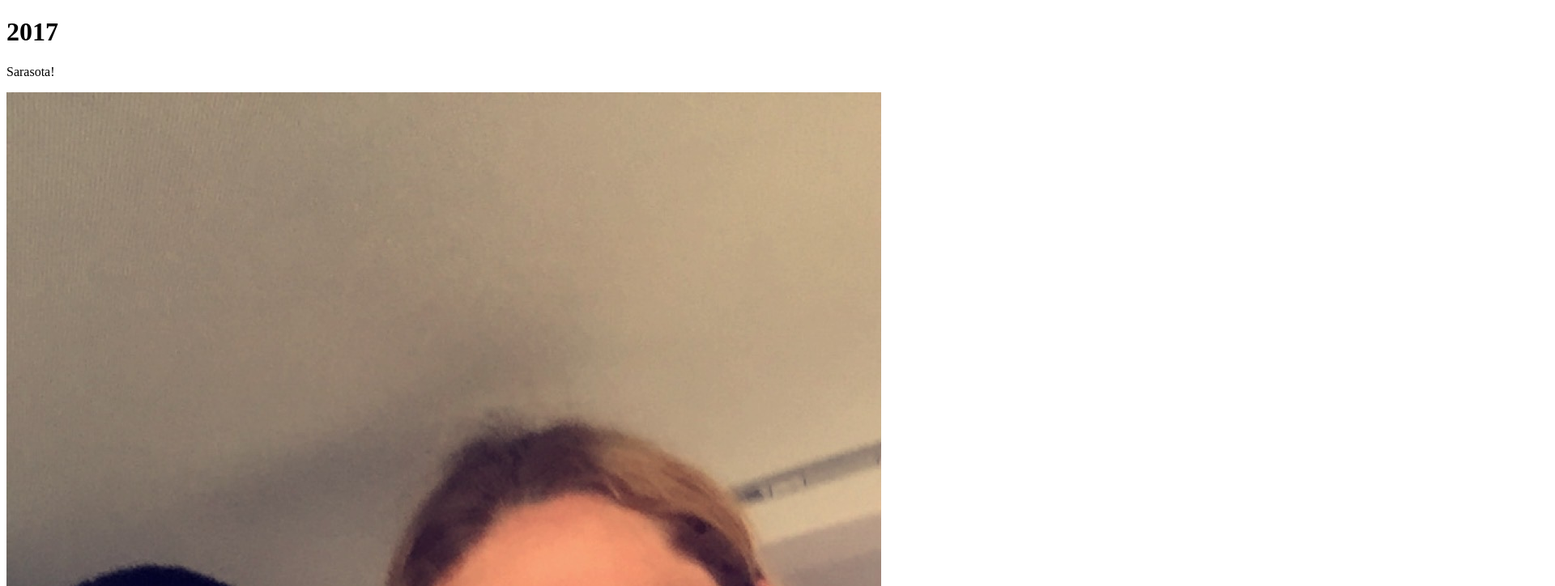
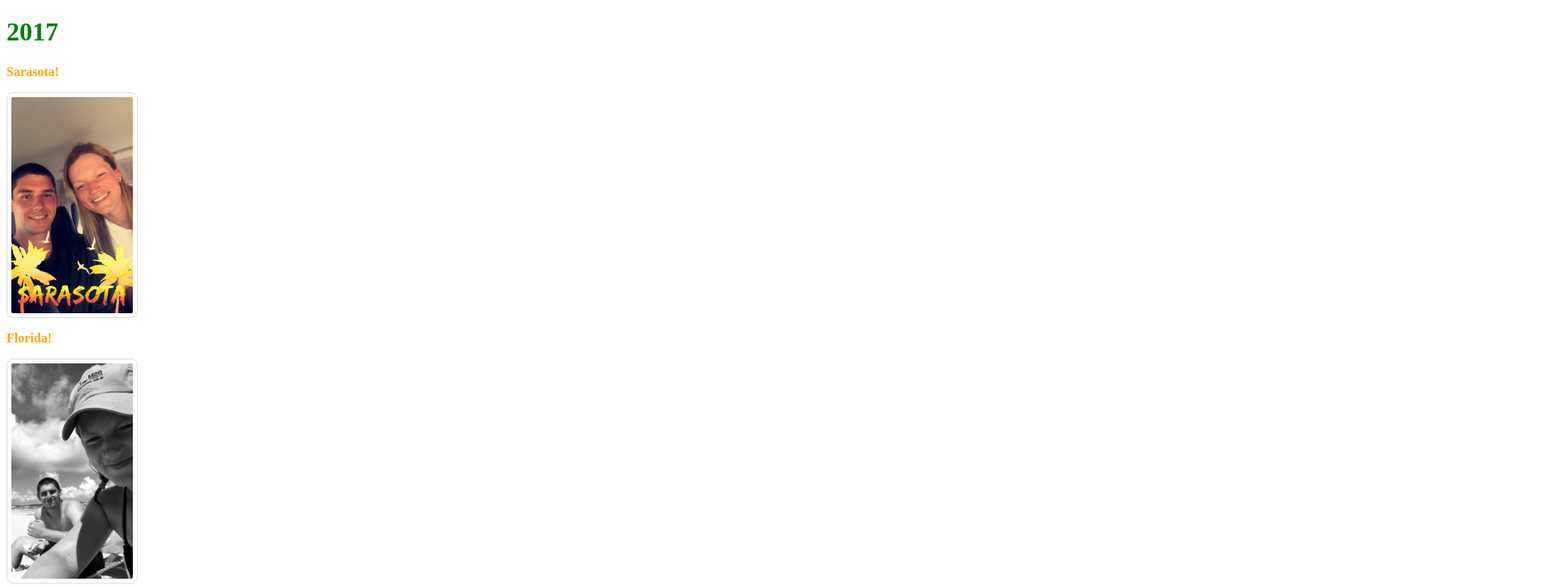
Before and after one commit to wemartin13/2022-Anniversary, a plain HTML site: page 2017/index.html in a window 1280 px wide. Shown: the top 724 px of the page at 81% size, 1920 px wide, since content can reach past the window. Drawn offline with Linux system fonts and the light colour scheme.

Commit message:
Added css to index.html

```diff
--- a/2017/index.html
+++ b/2017/index.html
@@ -3,6 +3,7 @@
     <head>
         <meta charset="utf-8">
         <title>2017</title>
+        <link rel="stylesheet" href="2017.css">
     </head>
     <body>
         <h1>2017</h1>
```
